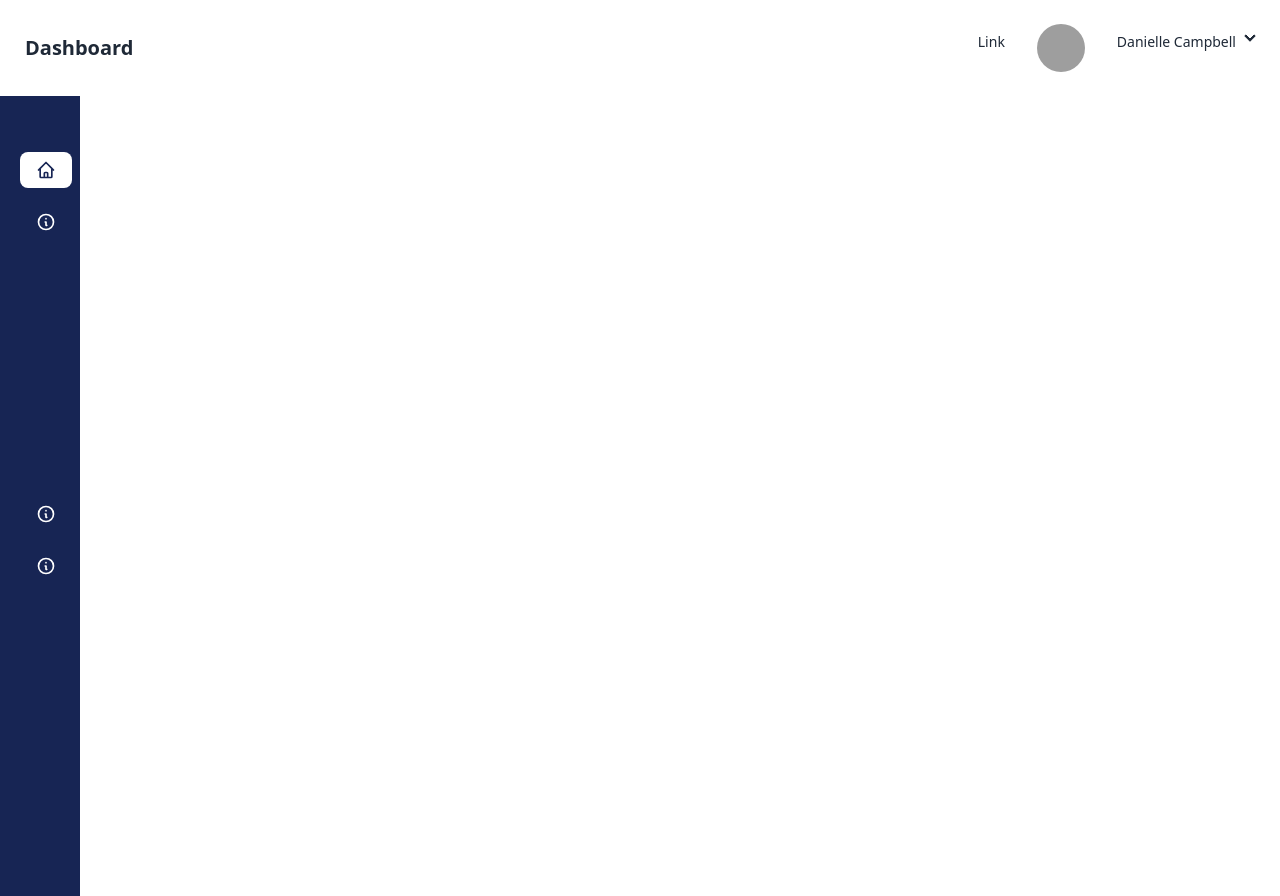
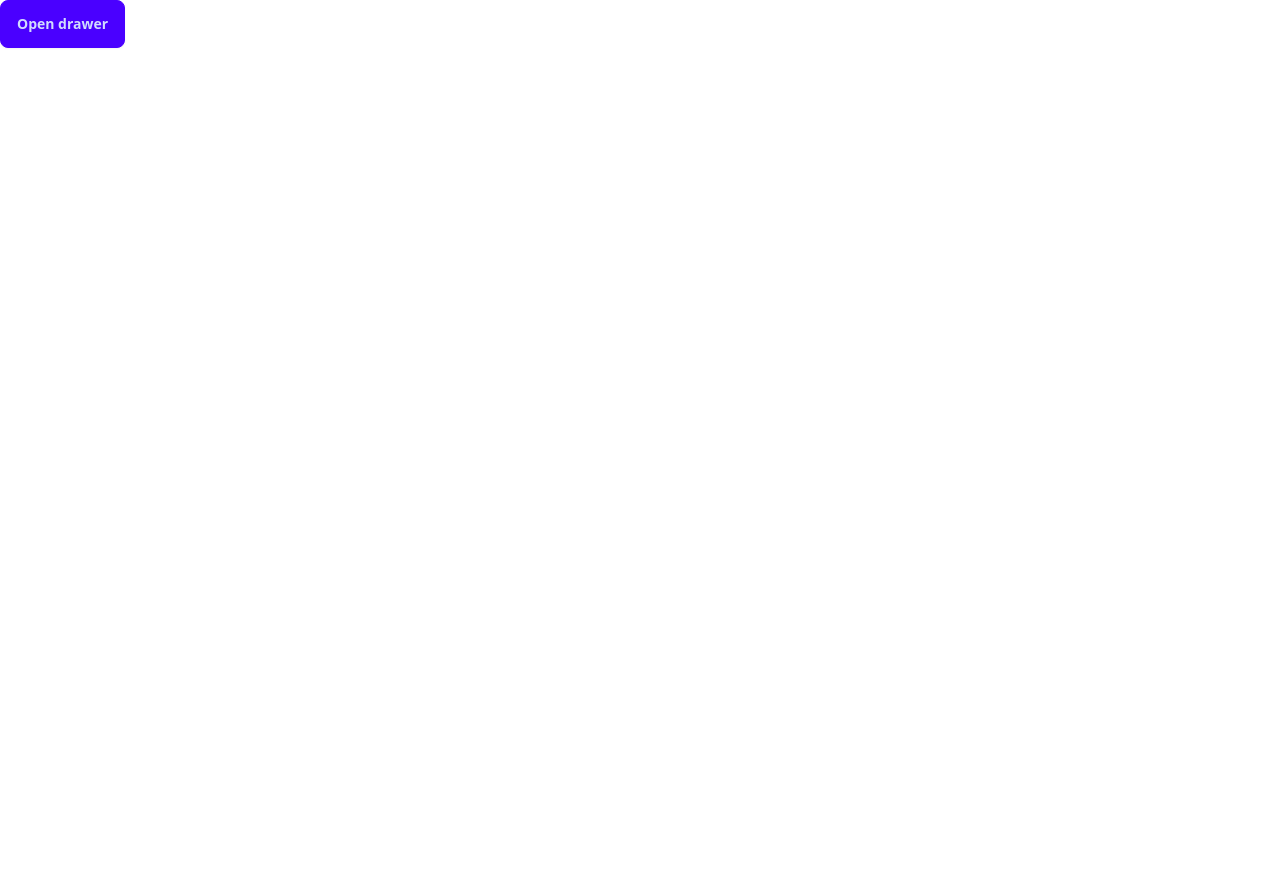
Before and after one commit to Fahad-Bin-Mahbub/Project_350_Frontend, a React (Vite) app: page / in a window 1280 px wide. After the commit the page ends 800 px from the top, so only its background shows below. Built offline with nearby package versions, Linux system fonts and the light colour scheme; grey boxes are pictures that could not be loaded.

Commit message:
Initiated slidepane

```diff
--- a/src/App.jsx
+++ b/src/App.jsx
@@ -4,13 +4,15 @@ import NavBar from './components/NavBar';
 import OpenSidebar from './components/OpenSidebar';
 import ClosedSidebar from './components/ClosedSidebar';
 import Sidebar from './pages/Sidebar';
+import Exam from './pages/Exam';
 
 
 function App() {
   return (
     <>
-      <NavBar />
-      <Sidebar />
+      {/* <NavBar />
+      <Sidebar /> */}
+      <Exam />
     </>
   )
 }
--- /dev/null
+++ b/src/components/SlidePane.jsx
@@ -0,0 +1,29 @@
+import React from 'react'
+
+const SlidePane = () => {
+    return (
+        <>
+            <div className="drawer drawer-end">
+                <input id="my-drawer-4" type="checkbox" className="drawer-toggle" />
+                <div className="drawer-content">
+                    {/* Page content here */}
+                    <label htmlFor="my-drawer-4" className="drawer-button btn btn-primary">Open drawer</label>
+                </div>
+                <div className="drawer-side">
+                    <label htmlFor="my-drawer-4" aria-label="close sidebar" className="drawer-overlay"></label>
+                    <ul className="menu p-4 w-[680px] min-h-full bg-base-200 text-base-content">
+                        {/* Sidebar content here */}
+                        <div className='flex justify-between px-8 py-6'>
+                            <button className="btn btn-sm bg-[#E6F8F1] border-[#40856A] text-[#40856A]">Completed</button>
+                            <button>x</button>
+                        </div>
+                        <div className="border border-b-2 border-slate-300 w-[600px] mx-8"></div>
+                        <li><a>Sidebar Item 2</a></li>
+                    </ul>
+                </div>
+            </div>
+        </>
+    )
+}
+
+export default SlidePane
--- /dev/null
+++ b/src/pages/Exam.jsx
@@ -0,0 +1,13 @@
+import React from 'react'
+import SlidePane from '../components/SlidePane'
+
+
+const Exam = () => {
+    return (
+        <>
+            <SlidePane />
+        </>
+    )
+}
+
+export default Exam
```
